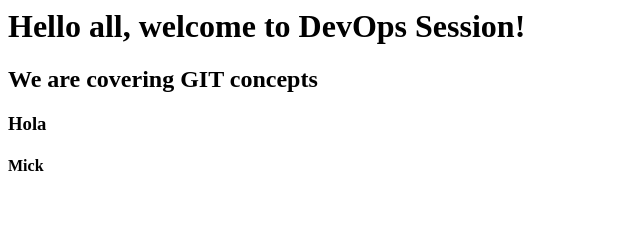
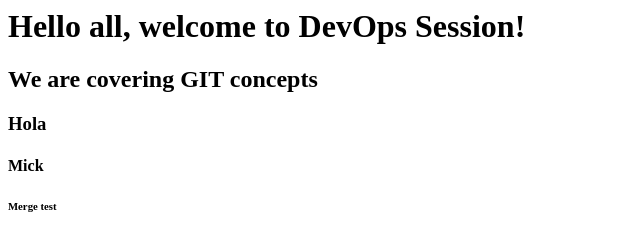
Before and after one commit to devopscls/html, a plain HTML site: page index.html in a window 1280 px wide. Shown: the full height of the page, 0-640 px from the left. Drawn offline with Linux system fonts and the light colour scheme.

Commit message:
h6 modification to index.html

```diff
--- a/index.html
+++ b/index.html
@@ -2,3 +2,4 @@
 <h2>We are covering GIT concepts</h2>
 <h3>Hola</h3>
 <h4>Mick</h4>
+<h6>Merge test</h6>
```
